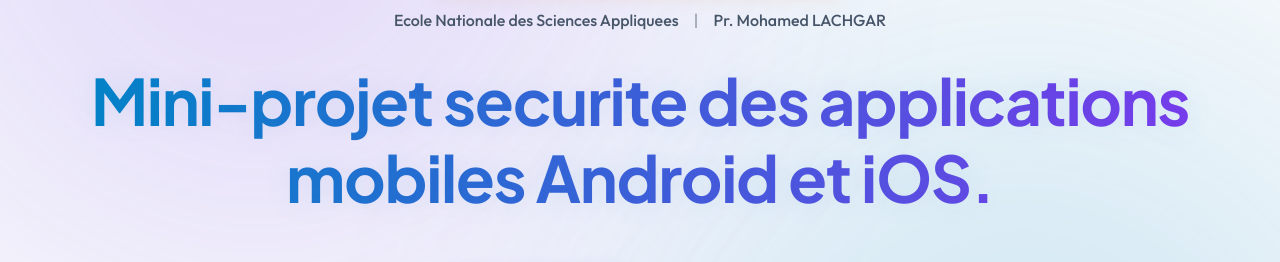
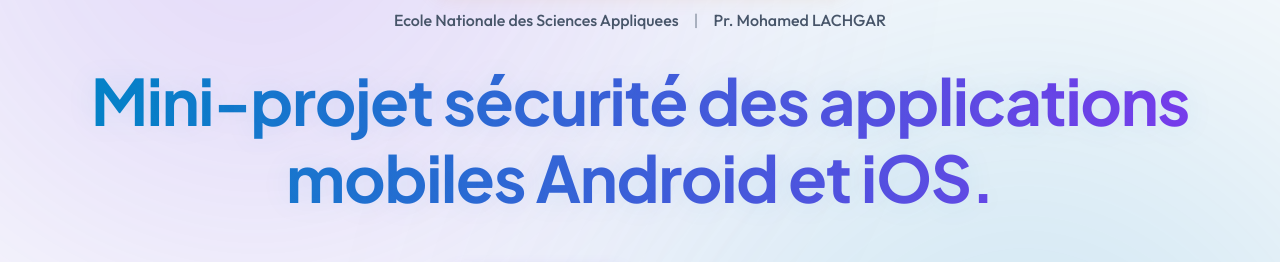
Before and after one commit to lachgar/ensasm, a React (Vite) app: page / in a window 1280 px wide. Shown: the part 249-511 px from the top of the page. Built offline with nearby package versions, Linux system fonts and the light colour scheme.

Commit message:
first commit

```diff
--- a/src/components/Hero.jsx
+++ b/src/components/Hero.jsx
@@ -27,7 +27,7 @@
           className="text-gradient"
           style={{ fontSize: "clamp(2.5rem, 5vw, 4.5rem)", marginBottom: "3rem", letterSpacing: "-0.02em", lineHeight: 1.2 }}
         >
-          Mini-projet securite des applications mobiles Android et iOS.
+          Mini-projet sécurité des applications mobiles Android et iOS.
         </h1>
         <div style={{ display: "flex", gap: "1rem", justifyContent: "center" }}>
           <a href="#projects" className="btn btn-primary" style={{ fontSize: "1.1rem", padding: "0.8rem 2rem" }}>
```
